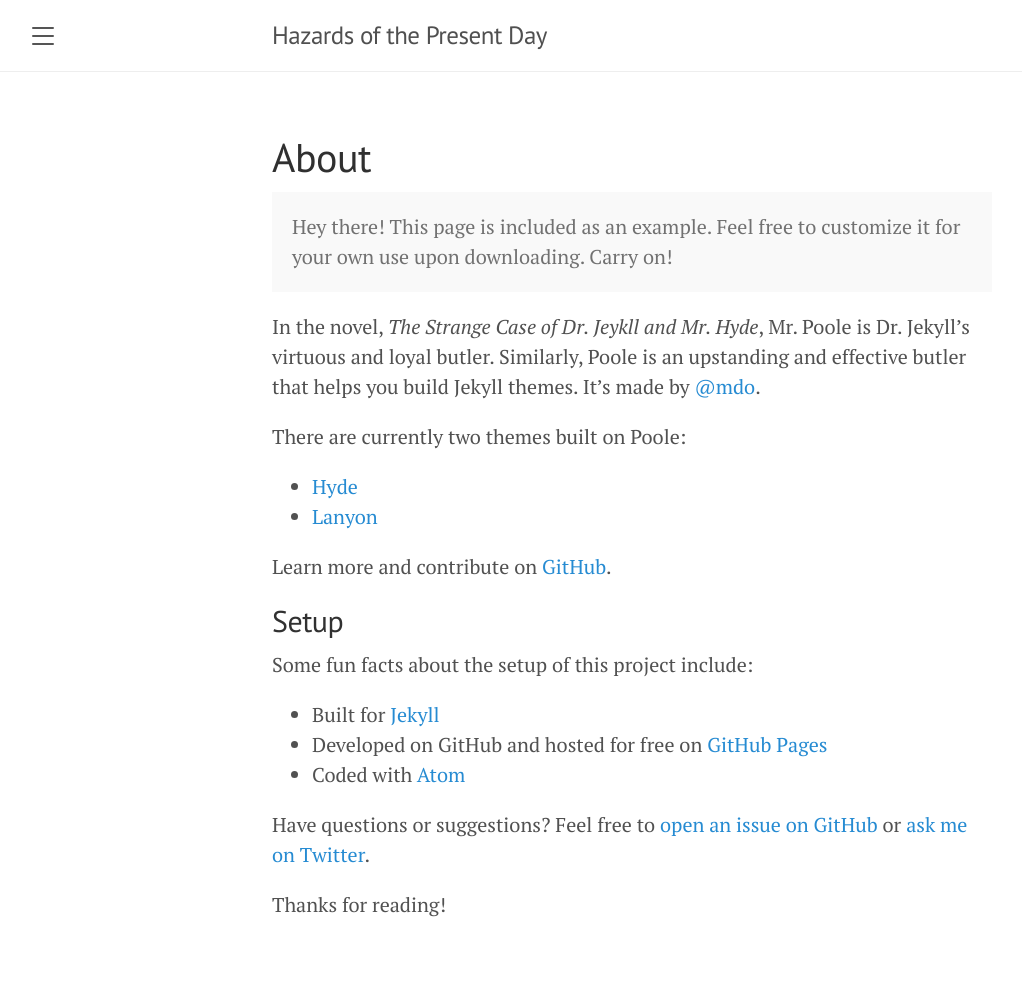
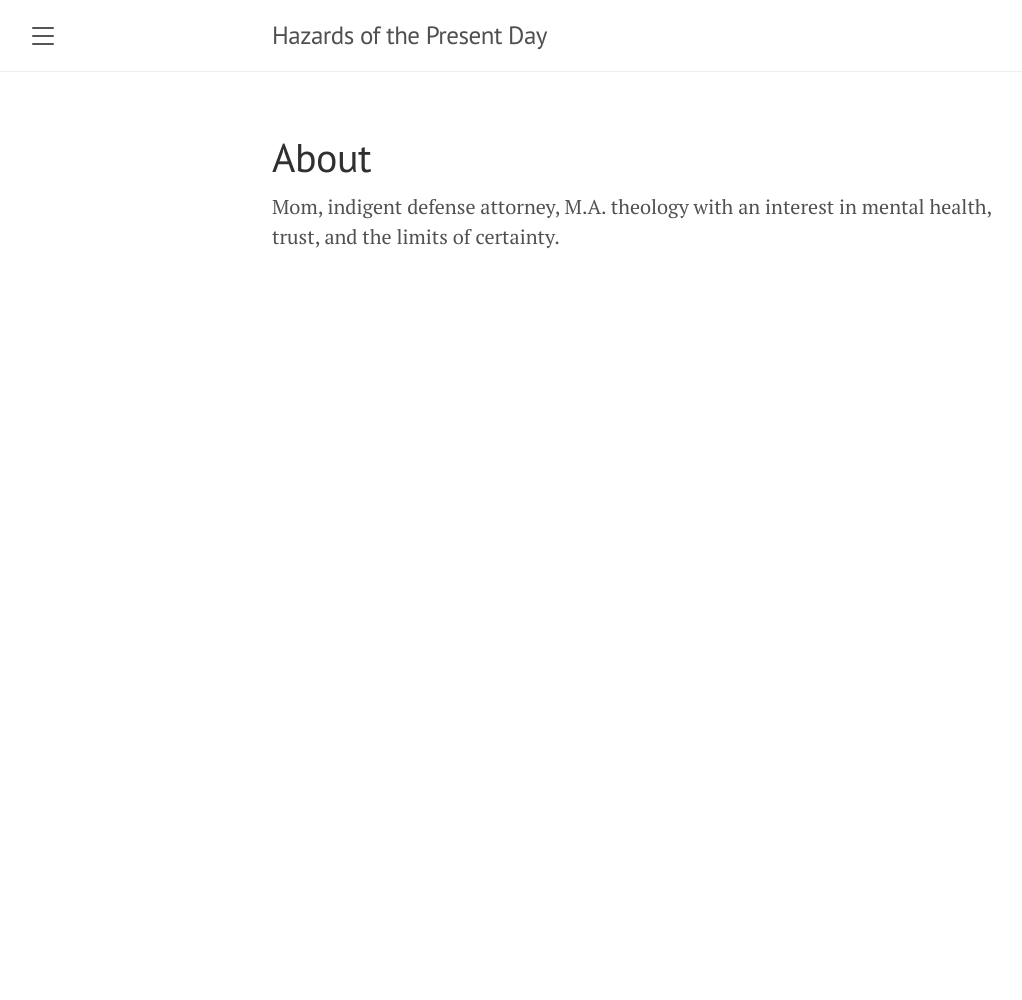
Before and after one commit to mattbayer/hazardsofthepresentday, a Jekyll site: the page built from about.md, in a window 1280 px wide. Shown: the whole page, without its empty margins (8-1030 px from the left). Built offline with Jekyll 4.4.1, drawn with Linux system fonts in a browser that asks for light colours; after the commit the page ends 900 px from its top, so only the background shows below that.

Commit message:
Update about.md

```diff
--- a/about.md
+++ b/about.md
@@ -3,27 +3,4 @@ layout: page
 title: About
 ---
 
-<p class="message">
-  Hey there! This page is included as an example. Feel free to customize it for your own use upon downloading. Carry on!
-</p>
-
-In the novel, *The Strange Case of Dr. Jeykll and Mr. Hyde*, Mr. Poole is Dr. Jekyll's virtuous and loyal butler. Similarly, Poole is an upstanding and effective butler that helps you build Jekyll themes. It's made by [@mdo](https://twitter.com/mdo).
-
-There are currently two themes built on Poole:
-
-* [Hyde](http://hyde.getpoole.com)
-* [Lanyon](http://lanyon.getpoole.com)
-
-Learn more and contribute on [GitHub](https://github.com/poole).
-
-## Setup
-
-Some fun facts about the setup of this project include:
-
-* Built for [Jekyll](https://jekyllrb.com)
-* Developed on GitHub and hosted for free on [GitHub Pages](https://pages.github.com)
-* Coded with [Atom](https://atom.io)
-
-Have questions or suggestions? Feel free to [open an issue on GitHub](https://github.com/poole/issues/new) or [ask me on Twitter](https://twitter.com/mdo).
-
-Thanks for reading!
+Mom, indigent defense attorney, M.A. theology with an interest in mental health, trust, and the limits of certainty.
```
